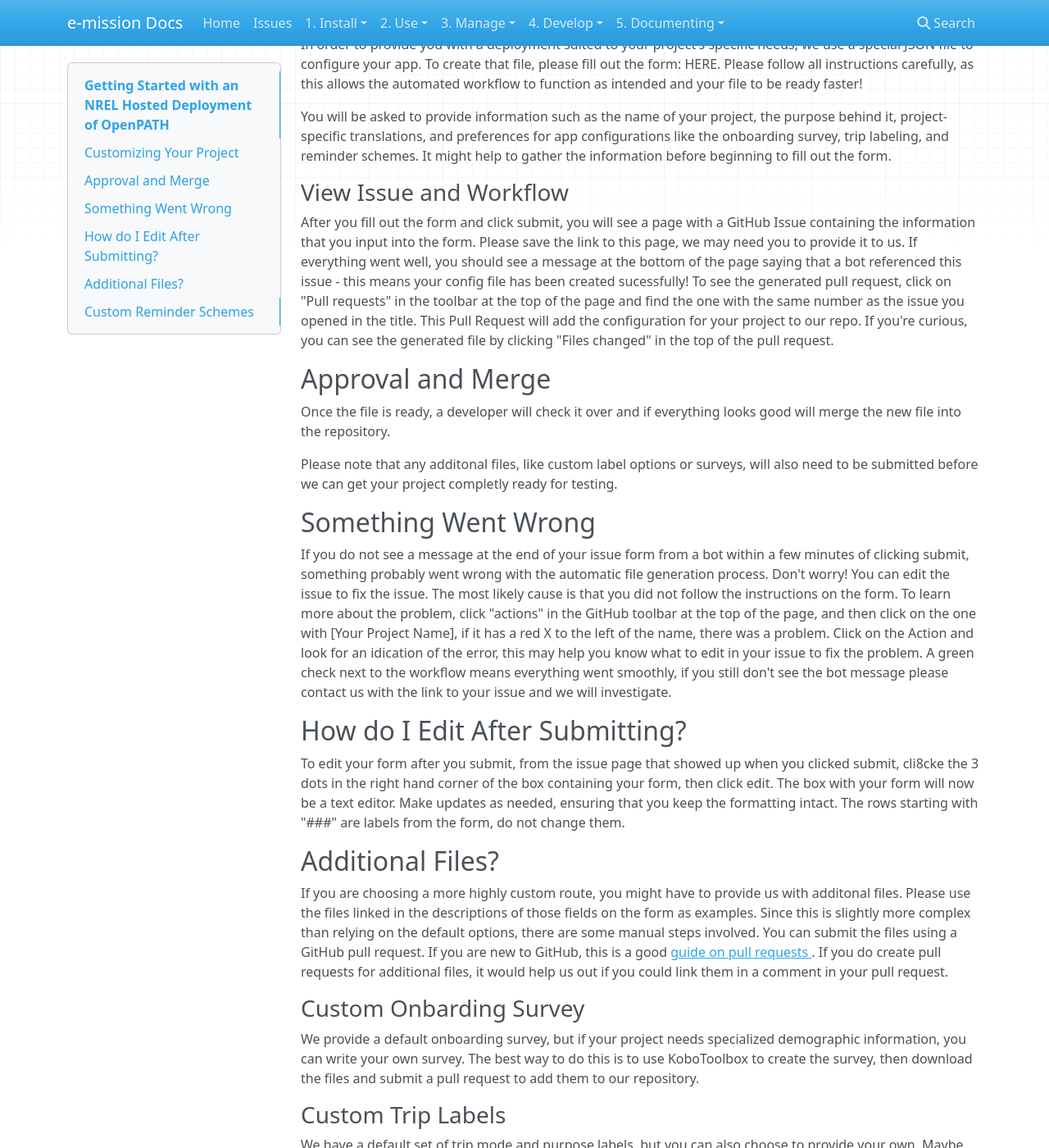
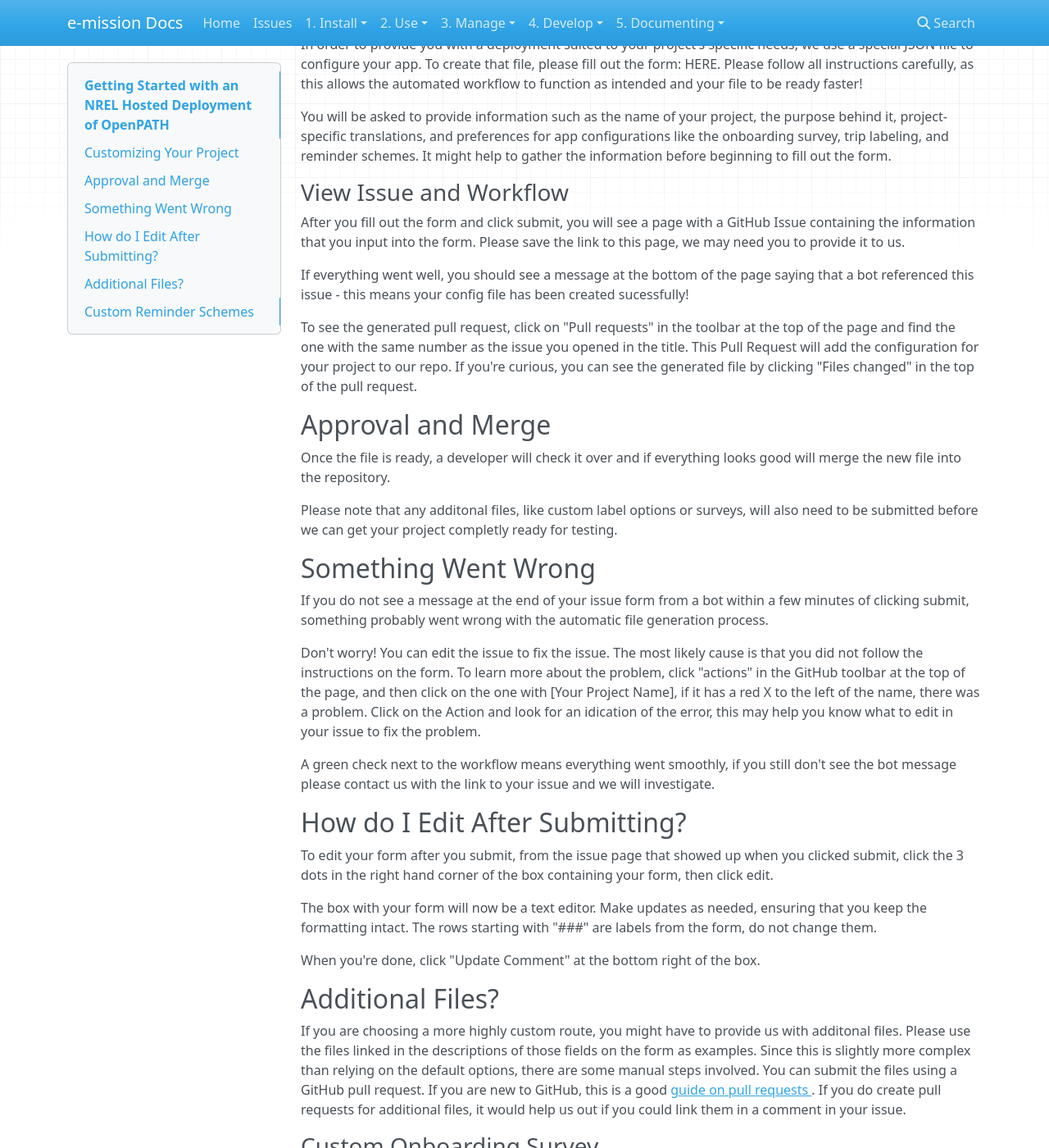
Before and after one commit to e-mission/e-mission-docs, an MkDocs documentation site: the page built from docs/use/start_a_project.md, in a window 1280 px wide and 1400 px high, scrolled down 295 px. Shown: the whole window at 82% size. Built offline with MkDocs 1.6.1, drawn with Linux system fonts in a browser that asks for light colours; nearby versions of some CDN libraries; some of the changed lines change nothing that is shown; some of the changed text lies outside the part shown.

Commit message:
edit
adding spacing, catching typos, additional thoughts

```diff
--- a/docs/use/start_a_project.md
+++ b/docs/use/start_a_project.md
@@ -12,7 +12,11 @@ You will be asked to provide information such as the name of your project, the p
 
 ### View Issue and Workflow
 
-After you fill out the form and click submit, you will see a page with a GitHub Issue containing the information that you input into the form. Please save the link to this page, we may need you to provide it to us. If everything went well, you should see a message at the bottom of the page saying that a bot referenced this issue - this means your config file has been created sucessfully! To see the generated pull request, click on "Pull requests" in the toolbar at the top of the page and find the one with the same number as the issue you opened in the title. This Pull Request will add the configuration for your project to our repo. If you're curious, you can see the generated file by clicking "Files changed" in the top of the pull request.
+After you fill out the form and click submit, you will see a page with a GitHub Issue containing the information that you input into the form. Please save the link to this page, we may need you to provide it to us.
+
+If everything went well, you should see a message at the bottom of the page saying that a bot referenced this issue - this means your config file has been created sucessfully!
+
+To see the generated pull request, click on "Pull requests" in the toolbar at the top of the page and find the one with the same number as the issue you opened in the title. This Pull Request will add the configuration for your project to our repo. If you're curious, you can see the generated file by clicking "Files changed" in the top of the pull request.
 
 ## Approval and Merge
 
@@ -22,23 +26,33 @@ Please note that any additonal files, like custom label options or surveys, will
 
 ## Something Went Wrong
 
-If you do not see a message at the end of your issue form from a bot within a few minutes of clicking submit, something probably went wrong with the automatic file generation process. Don't worry! You can edit the issue to fix the issue. The most likely cause is that you did not follow the instructions on the form. To learn more about the problem, click "actions" in the GitHub toolbar at the top of the page, and then click on the one with [Your Project Name], if it has a red X to the left of the name, there was a problem. Click on the Action and look for an idication of the error, this may help you know what to edit in your issue to fix the problem. A green check next to the workflow means everything went smoothly, if you still don't see the bot message please contact us with the link to your issue and we will investigate.
+If you do not see a message at the end of your issue form from a bot within a few minutes of clicking submit, something probably went wrong with the automatic file generation process.
+
+Don't worry! You can edit the issue to fix the issue. The most likely cause is that you did not follow the instructions on the form. To learn more about the problem, click "actions" in the GitHub toolbar at the top of the page, and then click on the one with [Your Project Name], if it has a red X to the left of the name, there was a problem. Click on the Action and look for an idication of the error, this may help you know what to edit in your issue to fix the problem.
+
+A green check next to the workflow means everything went smoothly, if you still don't see the bot message please contact us with the link to your issue and we will investigate.
 
 ## How do I Edit After Submitting?
 
-To edit your form after you submit, from the issue page that showed up when you clicked submit, cli8cke the 3 dots in the right hand corner of the box containing your form, then click edit. The box with your form will now be a text editor. Make updates as needed, ensuring that you keep the formatting intact. The rows starting with "###" are labels from the form, do not change them.
+To edit your form after you submit, from the issue page that showed up when you clicked submit, click the 3 dots in the right hand corner of the box containing your form, then click edit.
+
+The box with your form will now be a text editor. Make updates as needed, ensuring that you keep the formatting intact. The rows starting with "###" are labels from the form, do not change them.
+
+When you're done, click "Update Comment" at the bottom right of the box.
 
 ## Additional Files?
 
-If you are choosing a more highly custom route, you might have to provide us with additonal files. Please use the files linked in the descriptions of those fields on the form as examples. Since this is slightly more complex than relying on the default options, there are some manual steps involved. You can submit the files using a GitHub pull request. If you are new to GitHub, this is a good [guide on pull requests ](https://docs.github.com/en/pull-requests/collaborating-with-pull-requests/proposing-changes-to-your-work-with-pull-requests/creating-a-pull-request). If you do create pull requests for additional files, it would help us out if you could link them in a comment in your pull request.
+If you are choosing a more highly custom route, you might have to provide us with additonal files. Please use the files linked in the descriptions of those fields on the form as examples. Since this is slightly more complex than relying on the default options, there are some manual steps involved. You can submit the files using a GitHub pull request. If you are new to GitHub, this is a good [guide on pull requests ](https://docs.github.com/en/pull-requests/collaborating-with-pull-requests/proposing-changes-to-your-work-with-pull-requests/creating-a-pull-request). If you do create pull requests for additional files, it would help us out if you could link them in a comment in your issue.
 
-### Custom Onbarding Survey
+### Custom Onboarding Survey
 
 We provide a default onboarding survey, but if your project needs specialized demographic information, you can write your own survey. The best way to do this is to use KoboToolbox to create the survey, then download the files and submit a pull request to add them to our repository.
 
 ### Custom Trip Labels
 
-We have a default set of trip mode and purpose labels, but you can also choose to provide your own. Maybe your studied context has unicycle as a common form of transportation! Please create a file like the example for a [program](https://github.com/e-mission/nrel-openpath-deploy-configs/blob/main/label_options/example-program-label-options.json) or a [study](https://github.com/e-mission/nrel-openpath-deploy-configs/blob/main/label_options/example-study-label-options.json) and submit it as a pull request.
+We have a default set of trip mode and purpose labels, but you can also choose to provide your own. Please create a file like the example for a [program](https://github.com/e-mission/nrel-openpath-deploy-configs/blob/main/label_options/example-program-label-options.json) or a [study](https://github.com/e-mission/nrel-openpath-deploy-configs/blob/main/label_options/example-study-label-options.json) and submit it as a pull request.
+
+Modes are somewhat complex. The `value` is what's used behind the scenes. For the `baseMode`, you must choose from [those in our code base](https://github.com/e-mission/e-mission-phone/blob/922a62b7c2601f195bfe8df54654986135e99b25/www/js/diary/diaryHelper.ts#L20), these control the icon and color associated with the mode. The `met` or `met_equivalent` relates to the "metabolic equivalent of task" for each mode, you can specify a custom value, or choose an equivalent from [WALKING, BICYCLING, UNKNOWN, or IN_VEHICLE]. Make sure you specify all needed translations, failing to do so could result in poor UI in your version of the app.
 
 ### Custom Trip Surveys
 
```
